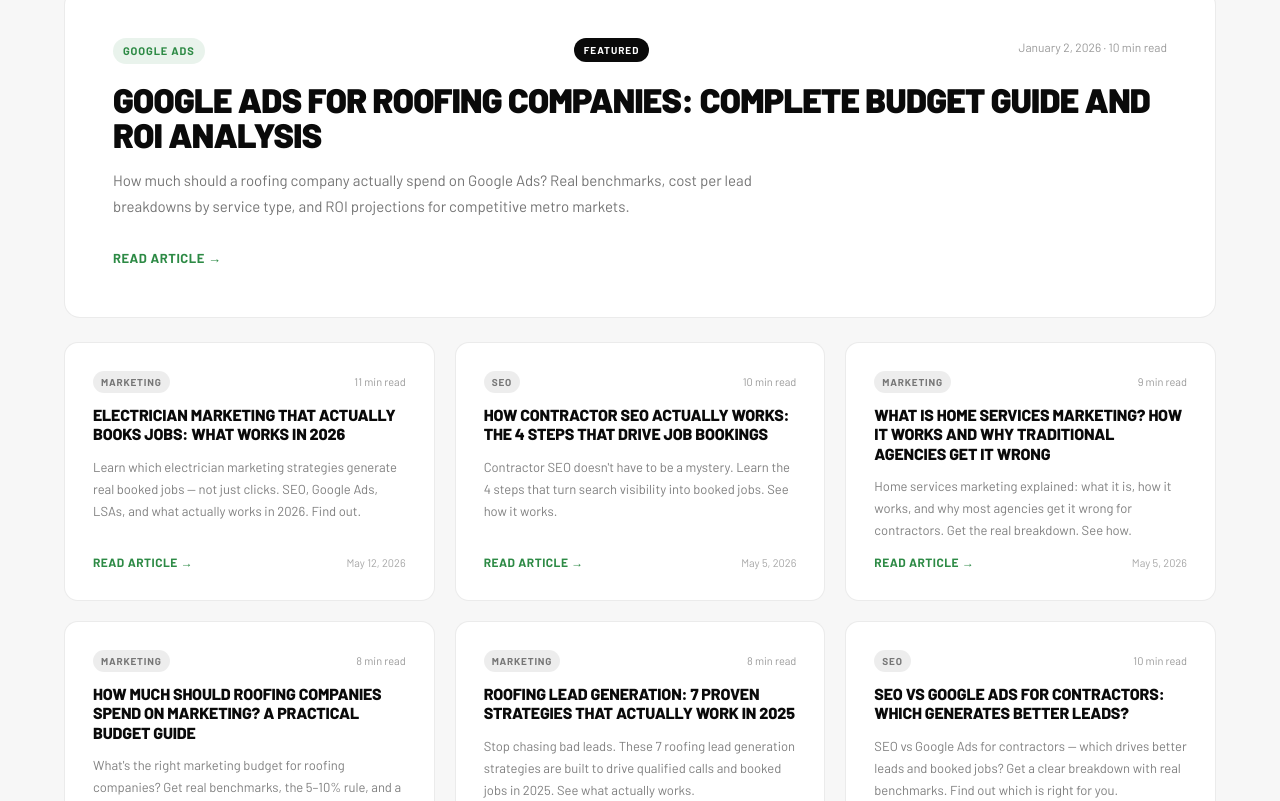
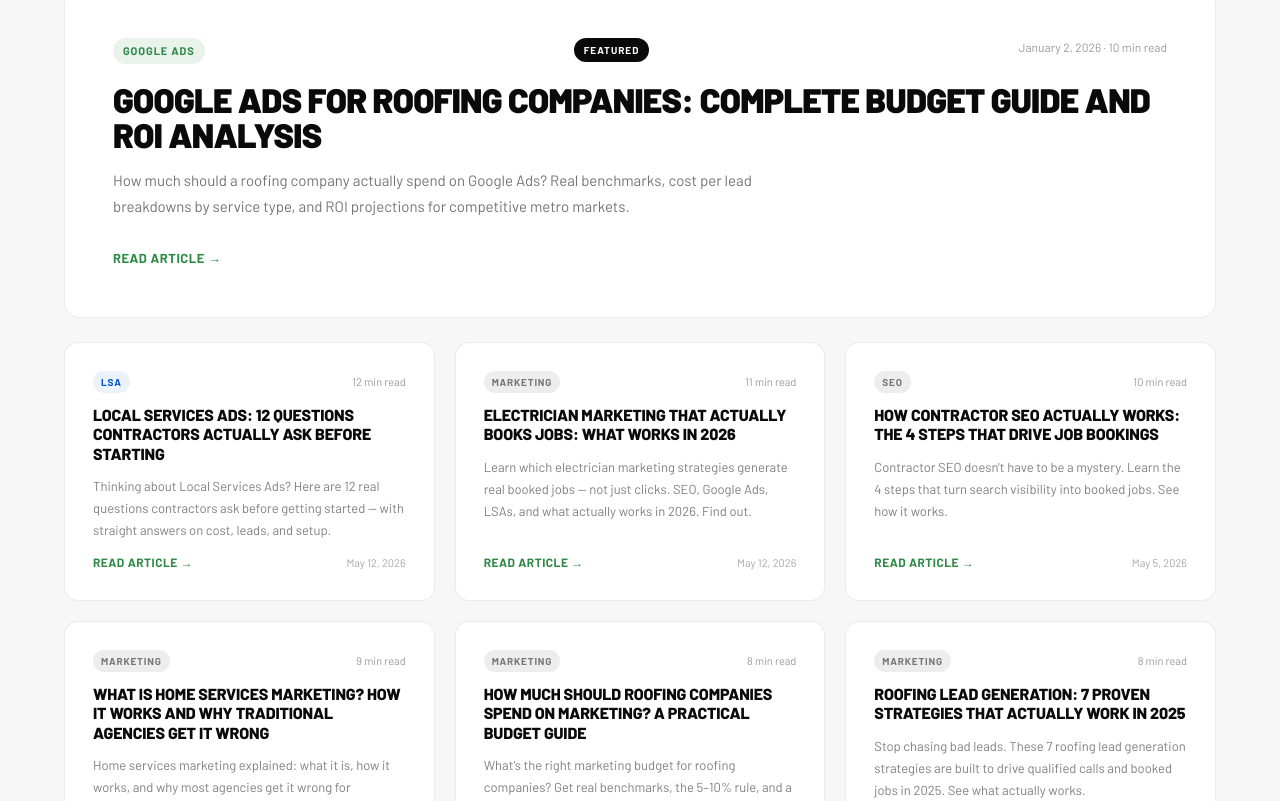
Before and after one commit to webberossi89/thomas-town-digital, a Next.js app: page /blog in a window 1280 px wide. Shown: the part 517-1318 px from the top of the page. Built offline with nearby package versions, Linux system fonts and the light colour scheme.

Commit message:
SEO: add local-services-ads-contractor-questions to blog listing

```diff
--- a/app/blog/page.tsx
+++ b/app/blog/page.tsx
@@ -18,6 +18,15 @@ const posts = [
       readTime: "10 min read",
       slug: "google-ads-roofing-budget-guide",
     },
+  {
+    category: "LSA",
+    title: "Local Services Ads: 12 Questions Contractors Actually Ask Before Starting",
+    summary: "Thinking about Local Services Ads? Here are 12 real questions contractors ask before getting started — with straight answers on cost, leads, and setup.",
+    date: "May 12, 2026",
+    dateISO: "2026-05-12",
+    readTime: "12 min read",
+    slug: "local-services-ads-contractor-questions",
+  },
   {
     category: "Marketing",
     title: "Electrician Marketing That Actually Books Jobs: What Works in 2026",
```
